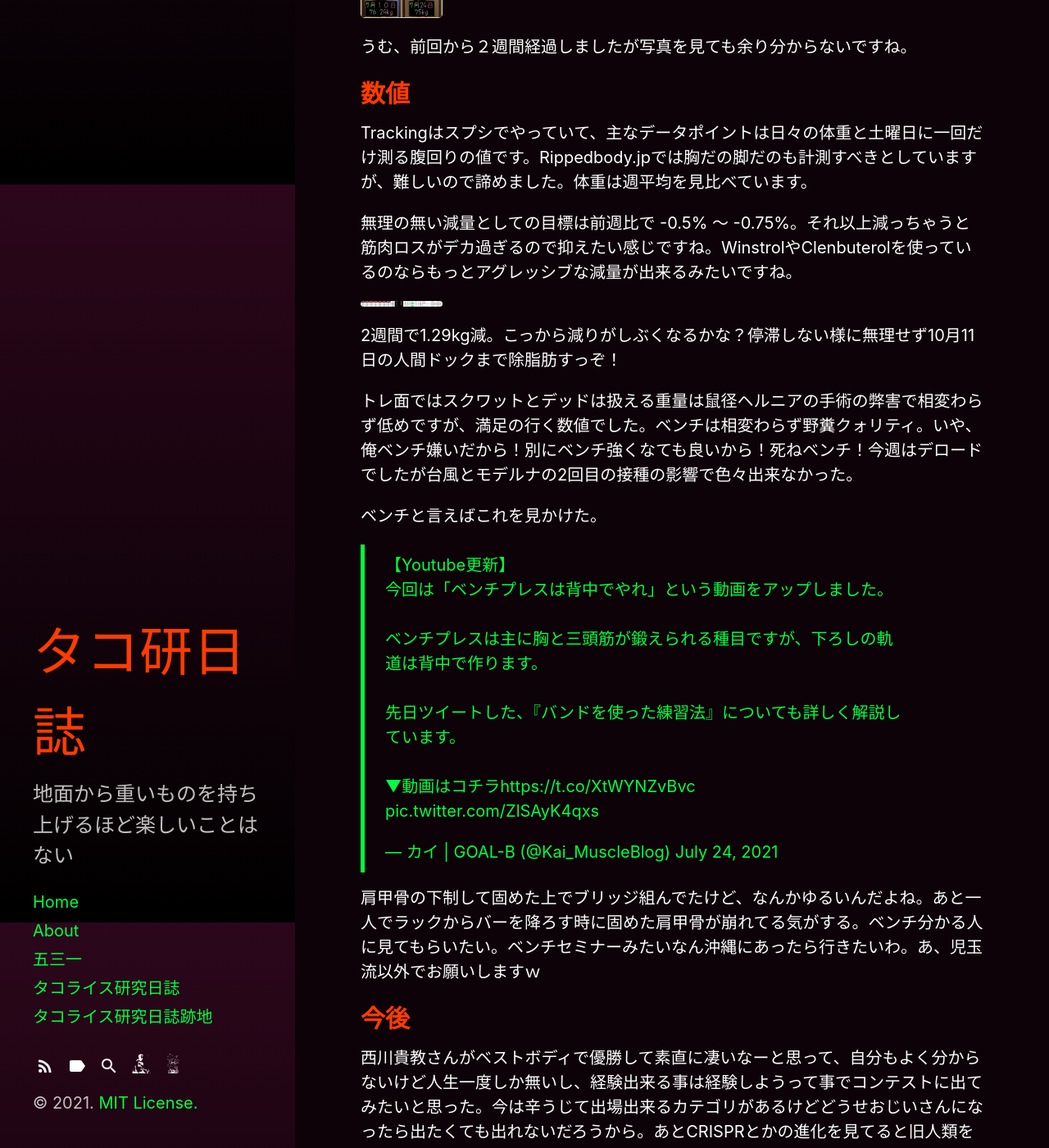
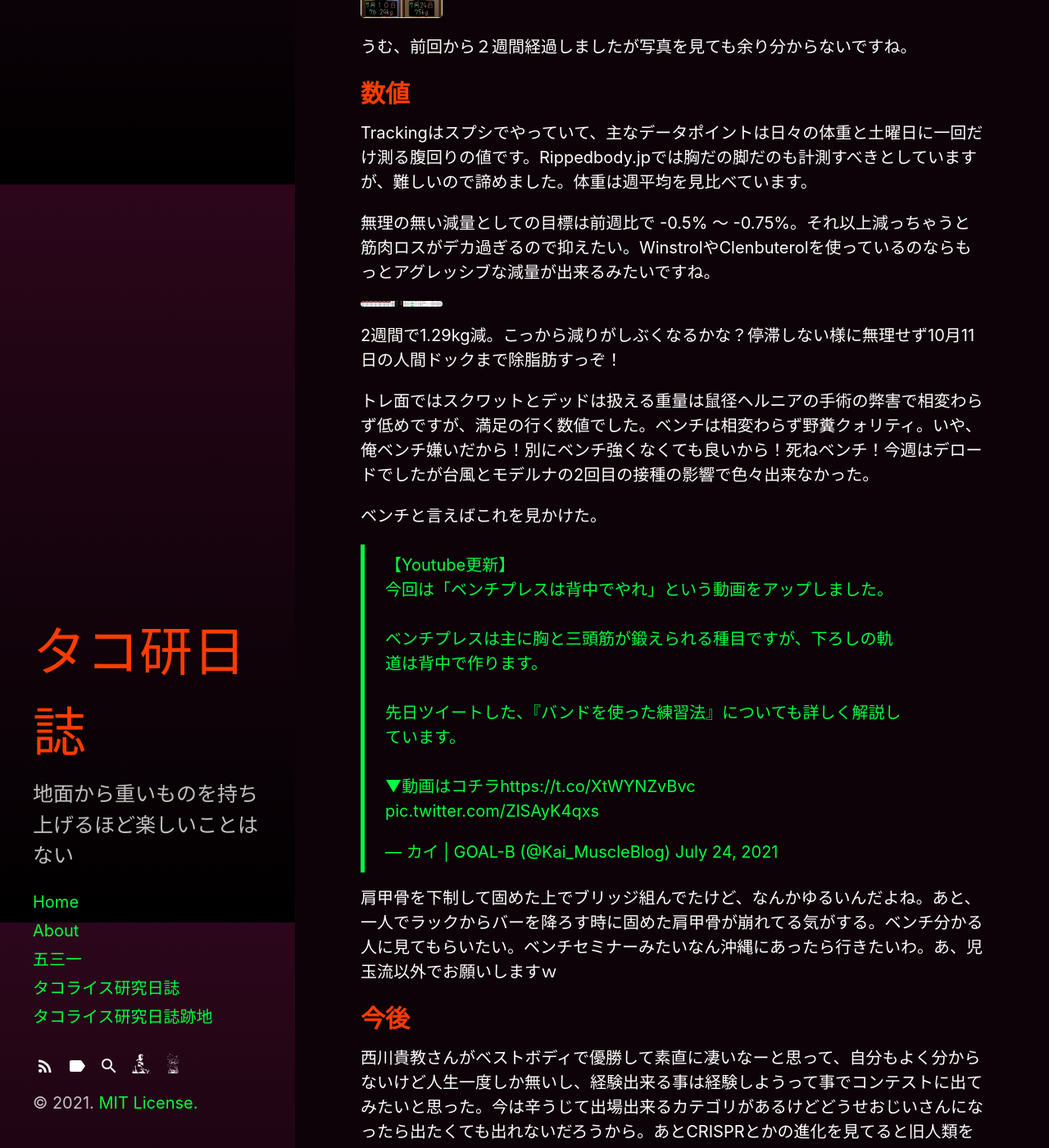
Before and after one commit to buckybean/buckybean.github.io, a Jekyll site: the page built from _posts/tacokennisshi/2021-07-25-tacokennisshi-24JUL2021update.md, in a window 1280 px wide and 1400 px high, scrolled down 675 px. Shown: the whole window at 82% size. Built offline with Jekyll 4.4.1, drawn with Linux system fonts in a browser that asks for light colours; comment, search, counter and statistics services are not loaded.

Commit message:
Update 2021-07-25-tacokennisshi-24JUL2021update.md

```diff
--- a/_posts/tacokennisshi/2021-07-25-tacokennisshi-24JUL2021update.md
+++ b/_posts/tacokennisshi/2021-07-25-tacokennisshi-24JUL2021update.md
@@ -27,19 +27,19 @@ tags:
 
 Trackingはスプシでやっていて、主なデータポイントは日々の体重と土曜日に一回だけ測る腹回りの値です。Rippedbody.jpでは胸だの脚だのも計測すべきとしていますが、難しいので諦めました。体重は週平均を見比べています。
 
-無理の無い減量としての目標は前週比で -0.5% 〜 -0.75%。それ以上減っちゃうと筋肉ロスがデカ過ぎるので抑えたい感じですね。WinstrolやClenbuterolを使っているのならもっとアグレッシブな減量が出来るみたいですね。
+無理の無い減量としての目標は前週比で -0.5% 〜 -0.75%。それ以上減っちゃうと筋肉ロスがデカ過ぎるので抑えたい。WinstrolやClenbuterolを使っているのならもっとアグレッシブな減量が出来るみたいですね。
 
 <a href="/assets/tacokennisshi/25JUL2021/metracker25JUL2021.png"><img src="/assets/tacokennisshi/25JUL2021/metracker25JUL2021.png" width="100" /> </a>
 
 2週間で1.29kg減。こっから減りがしぶくなるかな？停滞しない様に無理せず10月11日の人間ドックまで除脂肪すっぞ！
 
-トレ面ではスクワットとデッドは扱える重量は鼠径ヘルニアの手術の弊害で相変わらず低めですが、満足の行く数値でした。ベンチは相変わらず野糞クォリティ。いや、俺ベンチ嫌いだから！別にベンチ強くなても良いから！死ねベンチ！今週はデロードでしたが台風とモデルナの2回目の接種の影響で色々出来なかった。
+トレ面ではスクワットとデッドは扱える重量は鼠径ヘルニアの手術の弊害で相変わらず低めですが、満足の行く数値でした。ベンチは相変わらず野糞クォリティ。いや、俺ベンチ嫌いだから！別にベンチ強くなくても良いから！死ねベンチ！今週はデロードでしたが台風とモデルナの2回目の接種の影響で色々出来なかった。
 
 ベンチと言えばこれを見かけた。
 
 <blockquote class="twitter-tweet" data-theme="dark"><p lang="ja" dir="ltr">【Youtube更新】<br>今回は「ベンチプレスは背中でやれ」という動画をアップしました。<br><br>ベンチプレスは主に胸と三頭筋が鍛えられる種目ですが、下ろしの軌道は背中で作ります。<br><br>先日ツイートした、『バンドを使った練習法』についても詳しく解説しています。<br><br>▼動画はコチラ<a href="https://t.co/XtWYNZvBvc">https://t.co/XtWYNZvBvc</a> <a href="https://t.co/ZlSAyK4qxs">pic.twitter.com/ZlSAyK4qxs</a></p>&mdash; カイ | GOAL-B (@Kai_MuscleBlog) <a href="https://twitter.com/Kai_MuscleBlog/status/1418897786985095168?ref_src=twsrc%5Etfw">July 24, 2021</a></blockquote> <script async src="https://platform.twitter.com/widgets.js" charset="utf-8"></script>
 
-肩甲骨の下制して固めた上でブリッジ組んでたけど、なんかゆるいんだよね。あと一人でラックからバーを降ろす時に固めた肩甲骨が崩れてる気がする。ベンチ分かる人に見てもらいたい。ベンチセミナーみたいなん沖縄にあったら行きたいわ。あ、児玉流以外でお願いしますｗ
+肩甲骨を下制して固めた上でブリッジ組んでたけど、なんかゆるいんだよね。あと、一人でラックからバーを降ろす時に固めた肩甲骨が崩れてる気がする。ベンチ分かる人に見てもらいたい。ベンチセミナーみたいなん沖縄にあったら行きたいわ。あ、児玉流以外でお願いしますｗ
 
 ## 今後
 
```
